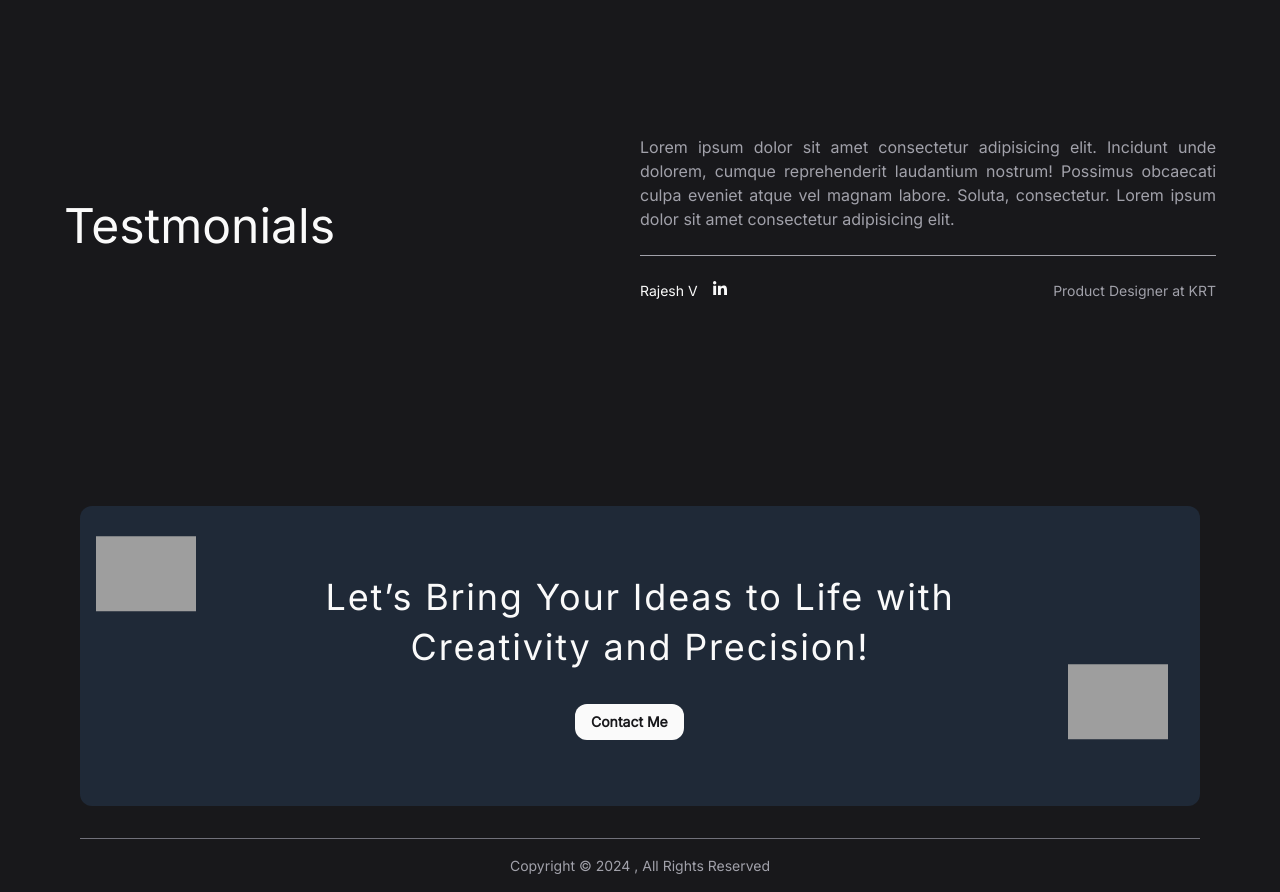
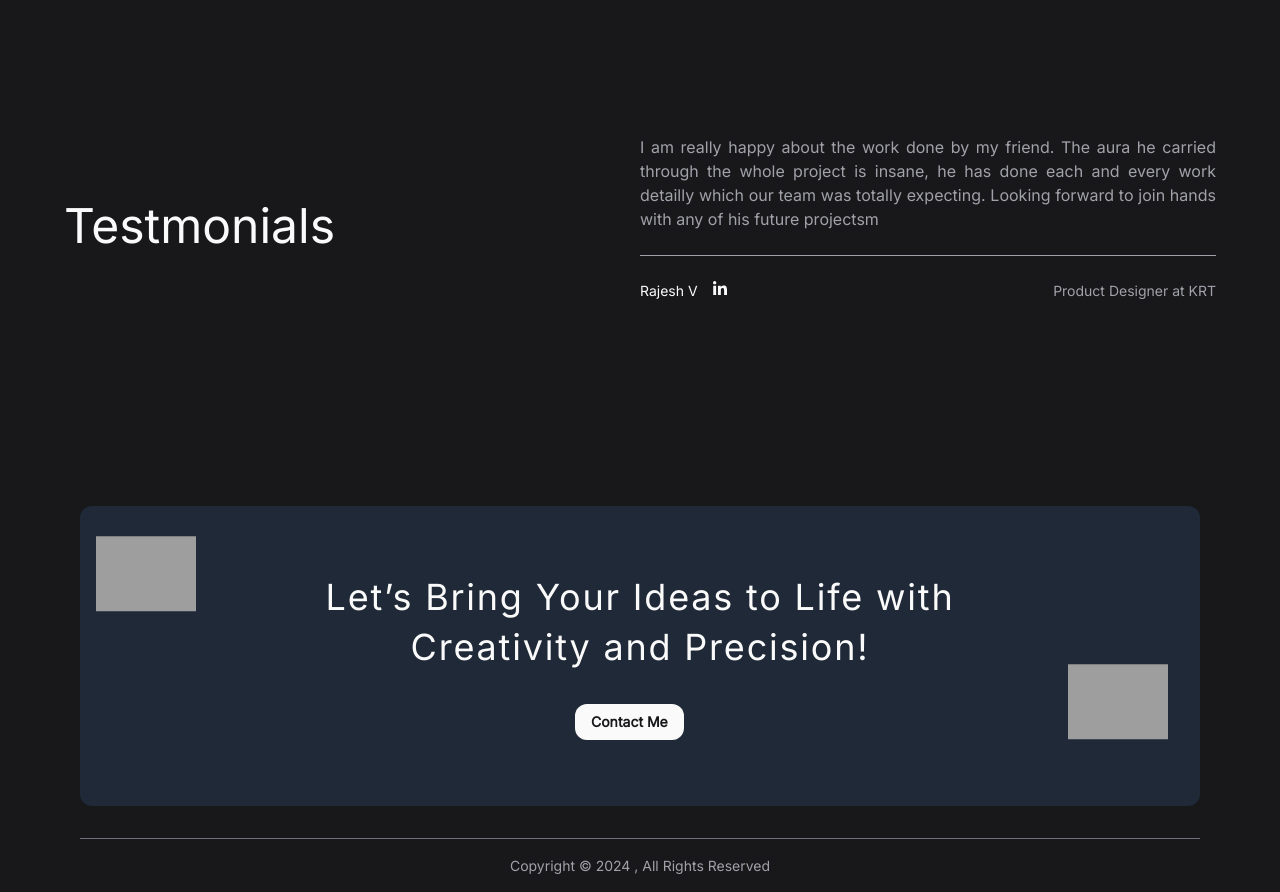
Before and after one commit to Prasanna2911/BP-portfolio, a React (Vite) app: page / in a window 1280 px wide. Shown: the part 2580-3472 px from the top of the page. Built offline with nearby package versions, Linux system fonts and the light colour scheme; grey boxes are pictures that could not be loaded.

Commit message:
testmonial added

```diff
--- a/src/components/Testmonials.jsx
+++ b/src/components/Testmonials.jsx
@@ -10,10 +10,10 @@ const Testmonials = () => {
       </h1>
       <div className="content-div md:w-[50%]">
         <p className="text-zinc-400 max-sm:w-[300px] text-justify pb-6">
-          Lorem ipsum dolor sit amet consectetur adipisicing elit. Incidunt unde
-          dolorem, cumque reprehenderit laudantium nostrum! Possimus obcaecati
-          culpa eveniet atque vel magnam labore. Soluta, consectetur. Lorem
-          ipsum dolor sit amet consectetur adipisicing elit.
+          I am really happy about the work done by my friend. The aura he
+          carried through the whole project is insane, he has done each and
+          every work detailly which our team was totally expecting. Looking
+          forward to join hands with any of his future projectsm
         </p>
         <span className="border-t border-zinc-400 block pt-6"></span>
         <div className="owner-div text-[14px] flex justify-between">
```
